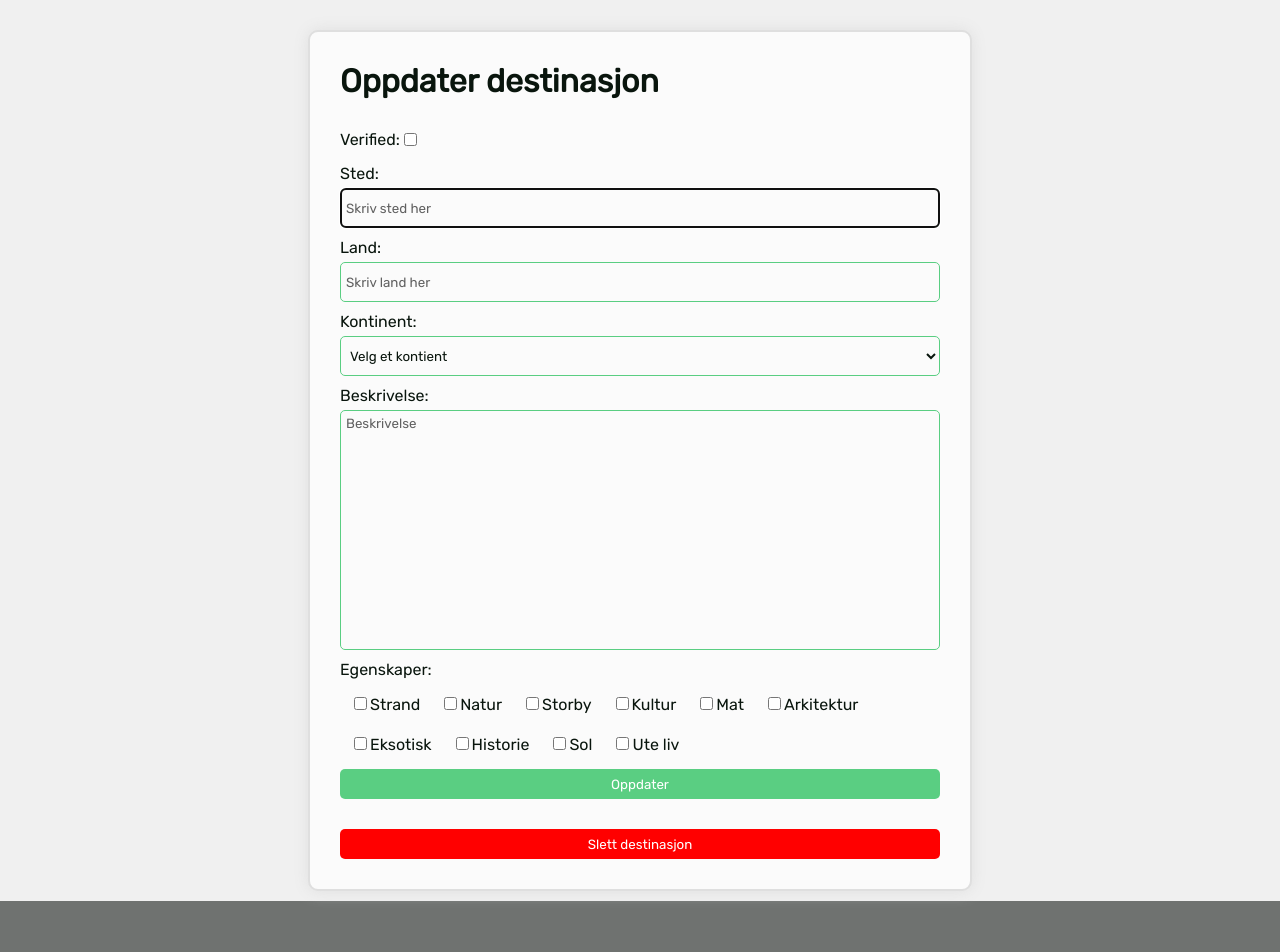
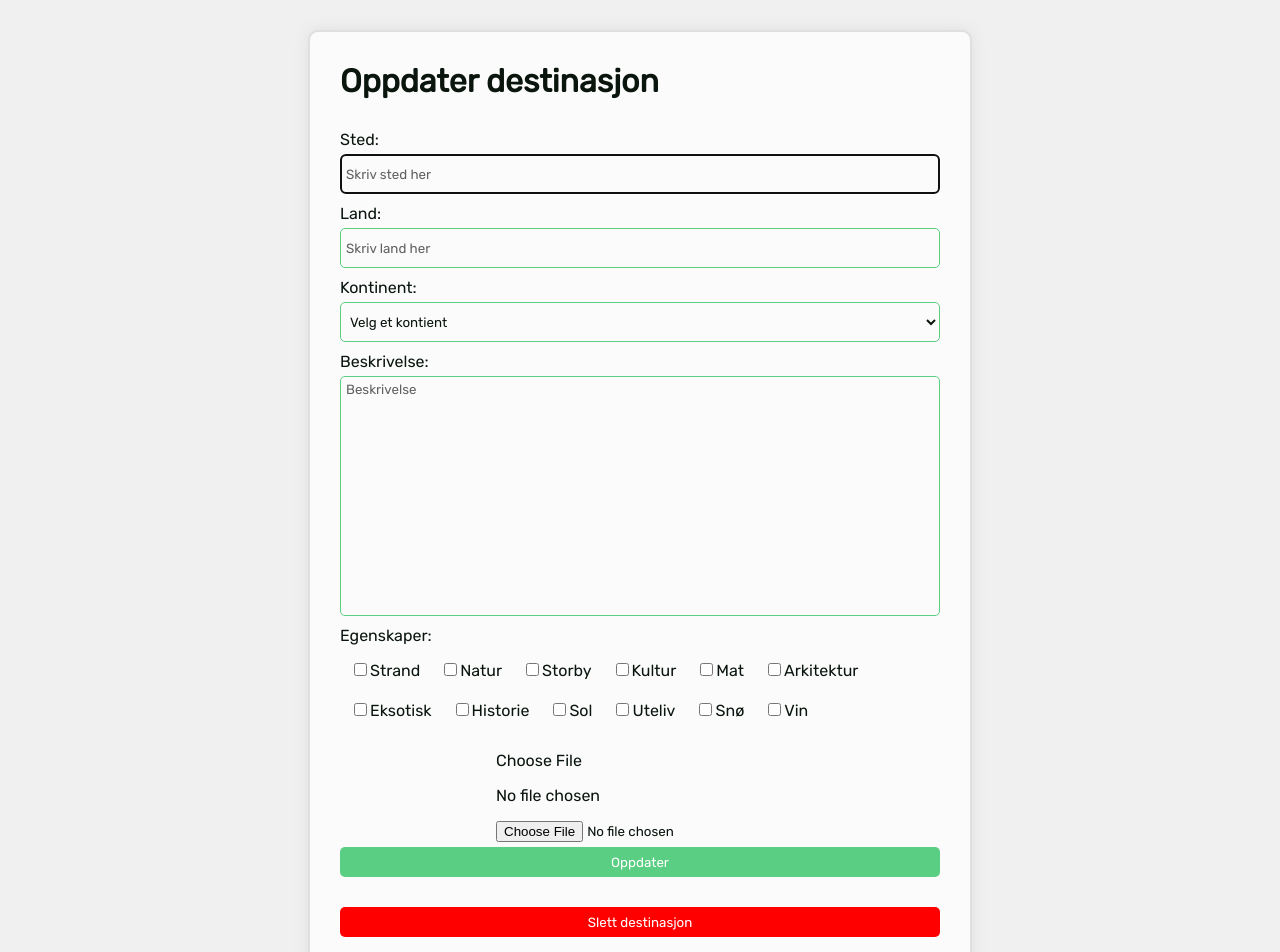
Before and after one commit to TrygveEriksen/WhereTo, a React (Vite) app in the folder TravelPlanner/: page /editdestination/1 in a window 1280 px wide. Shown: the part 200-1152 px from the top of the page. Built offline with nearby package versions, Linux system fonts and the light colour scheme; no server answers; sample sign-in values are in the browser's storage.

Commit message:
fix: small bug with verification

```diff
--- a/TravelPlanner/src/Components/UpdateDestination/UpdateDestination.jsx
+++ b/TravelPlanner/src/Components/UpdateDestination/UpdateDestination.jsx
@@ -7,18 +7,20 @@ import { useNavigate } from "react-router-dom";
 import { useParams } from "react-router-dom";
 import Box from "@mui/material/Box";
 import FormControl from "@mui/material/FormControl";
-import {Link} from "react-router-dom";
 
 function UpdateDestination() {
   const [place, setPlace] = useState("");
   const [country, setCountry] = useState("");
+  const [labels, setLabels] = useState([]);
   const [continent, setContinent] = useState("");
   const [description, setDescription] = useState("");
-  const [isVerified,setIsVerified] = useState(0);
   const [errorMessage, setErrorMessage] = useState("");
   const [successMessage, setSuccessMessage] = useState("");
+  const [imageText, setImageText] = useState("");
+  const [fileKey, setFileKey] = useState(0);
+  const [isDragOverBody, setIsDragOverBody] = useState(false);
   const { id } = useParams();
-  let labels = [];
+
   const allLabels = [
     "Strand",
     "Natur",
@@ -29,7 +31,9 @@ function UpdateDestination() {
     "Eksotisk",
     "Historie",
     "Sol",
-    "Ute liv",
+    "Uteliv",
+    "Snø",
+    "Vin",
   ];
 
   useEffect(() => {
@@ -46,17 +50,12 @@ function UpdateDestination() {
     //Fra chat:
     const response = await API.get(`/destinations/${id}`); //må finne riktig destination
     const destinationData = response.data;
-
+    setLabels(destinationData.labels);
     setPlace(destinationData.place);
     setCountry(destinationData.country);
     setContinent(destinationData.continent);
     setDescription(destinationData.description);
-      if(destinationData.isVerified != 1) {
-        setIsVerified(0);
-      }
-      else {
-        setIsVerified(1);
-      }
+    setImageText(destinationData.img);
   };
 
   const handlePlaceChange = (e) => {
@@ -81,33 +80,26 @@ function UpdateDestination() {
     });
     setContinent(capitalizedInput);
   };
+
+
   const handleDescriptionChange = (e) => {
     setErrorMessage("");
-    setDescription(e.target.value);
+    setDescription(e.target.value)
+
   };
-
-  const handleIsVerified = (e) => {
-    setErrorMessage("");
-    if(e.target.checked) {
-      setIsVerified(1);
-    }
-    else {
-      setIsVerified(0);
-    }
-  }
 
   const handleLabelChange = (e) => {
     setErrorMessage("");
     if (e.target.checked) {
-      labels.push(e.target.name);
+      setLabels([...labels, e.target.name]);
     } else {
-      labels = labels.filter((label) => label !== e.target.name);
+      setLabels(labels.filter((label) => label !== e.target.name));
     }
   };
 
   const handleSubmit = async (e) => {
     e.preventDefault();
-    if (!(place && country && continent && description)) {
+    if (!(place && country && continent && description && imageText)) {
       console.log(place + country + continent + description);
       setErrorMessage("Du må fylle ut alle feltene!");
       return;
@@ -120,7 +112,8 @@ function UpdateDestination() {
         country,
         continent,
         labels,
-        isVerified //må legge til knapp for dette
+        isVerified,
+        img: imageText,
       });
 
       // Handle success response
@@ -143,33 +136,97 @@ function UpdateDestination() {
 
         const res = await API.delete(`/review/bydestination/${id}`)
         const response = await API.delete(`/destinations/delete/${id}`)
-        window.location.href="/"
+        window.location.href = "/"
       }
       catch (error) {
         setErrorMessage("Noe gikk galt");
         console.error("Error deleting destination:", error);
       }
-  }}
+    }
+  }
+
+
+
+  const handleFile = (e) => {
+    const file = e.target.files[0];
+    setErrorMessage("");
+    setImageText("");
+    if (!file) {
+      setFileKey((prevKey) => prevKey + 1);
+      return;
+    }
+    if (file.type !== "image/jpeg" && file.type !== "image/png") {
+      setErrorMessage("Bildet må være av type jpeg eller png");
+      setFileKey((prevKey) => prevKey + 1);
+      return;
+
+    }
+    if (file.size > 1000000) {
+      setErrorMessage("Bildet er for stort, maks 1MB");
+      setFileKey((prevKey) => prevKey + 1);
+      return;
+    }
+    const reader = new FileReader();
+    reader.readAsDataURL(file);
+    reader.onload = () => {
+      const base64 = reader.result;
+      setImageText(base64);
+
+
+    };
+  };
+
+  const handleDrop = (e) => {
+    e.preventDefault();
+    setImageText("");
+    setErrorMessage("");
+    setIsDragOverBody(false);
+    const file = e.dataTransfer.files[0];
+    if (!file) {
+      return;
+    }    if (file.type !== "image/jpeg" && file.type !== "image/png") {
+      setErrorMessage("Bildet må være av type jpeg eller png");
+      setFileKey((prevKey) => prevKey + 1);
+      return;
+
+    }
+    if (file.size > 1000000) {
+      setErrorMessage("Bildet er for stort, maks 1MB");
+      setFileKey((prevKey) => prevKey + 1);
+      return;
+    }
+    const reader = new FileReader();
+    reader.readAsDataURL(file);
+    reader.onload = () => {
+      const base64 = reader.result;
+      setImageText(base64);
+    };
+  };
+
+  const handleDragOver = (e) => {
+    e.preventDefault();
+  };
+
+
+  const handleDragBody = (e) => {
+    e.preventDefault();
+    setIsDragOverBody(true);
+  };
+
+  const handleDropBody = (e) => {
+    e.preventDefault();
+    setIsDragOverBody(false);
+  };
+
 
   return (
     <>
       <Navbar />
-      <div className="newDestinationContainer">
+      <div className="newDestinationContainer" onDragOver={handleDragBody} onDragLeave={handleDropBody}>
         <div className="newDestinationDiv">
           <h1 className="newDestinationHeader">Oppdater destinasjon</h1>
 
-
           <form onSubmit={handleSubmit} className="newDestinationForm">
-            <div className="verifiedDiv">
-              <label className ="loginLabel" htmlFor="verified">Verified:</label>
-              <input
-              type="checkbox"
-              id="verified"
-              checked={isVerified === 1}
-              onChange={handleIsVerified}
-              />
-            </div>
-
             <label className="loginLabel" htmlFor="place">
               Sted:
             </label>
@@ -234,12 +291,22 @@ function UpdateDestination() {
                       type="checkbox"
                       onChange={handleLabelChange}
                       name={label}
+                      checked={labels.includes(label)}
                     />
                     {label}
                   </label>
                 ))}
               </FormControl>
             </Box>
+
+            <div className={`imgDiv ${isDragOverBody?"dropzone":""}`} onDrop={handleDrop} onDragOver={handleDragOver}>
+              <label htmlFor="inputImage">
+
+              <p className="button">Choose File</p >{!imageText && <p>No file chosen</p>}
+              <input id="inputImage" type="file" key={fileKey} onChange={handleFile} accept=".jpeg, .jpg, .png" ></input>
+              </label>
+              {imageText && (<img src={imageText} alt="destination" className="imgPreview" />)}
+            </div>
 
 
             <button className="submitBtn" type="submit">
@@ -248,7 +315,7 @@ function UpdateDestination() {
 
 
           </form>
-            <button className="submitBtn" id="deleteBtn" onClick = {handleDelete}>
+          <button className="submitBtn" id="deleteBtn" onClick={handleDelete}>
             Slett destinasjon
           </button>
           {errorMessage && <div className="error">{errorMessage}</div>}
```
Lines whose indentation alone changed are shown as unchanged.
